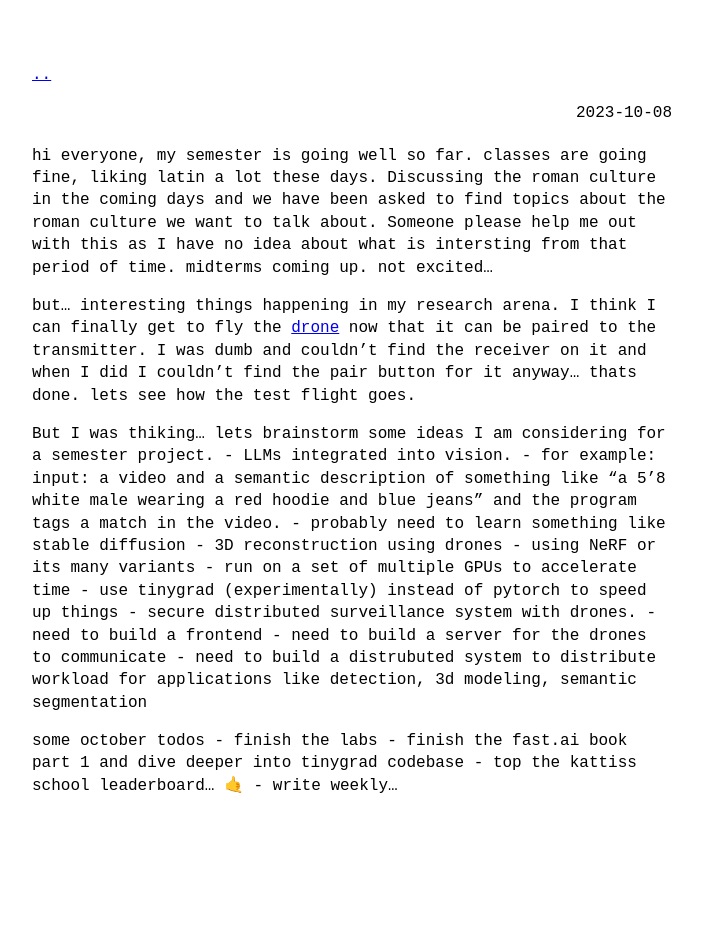
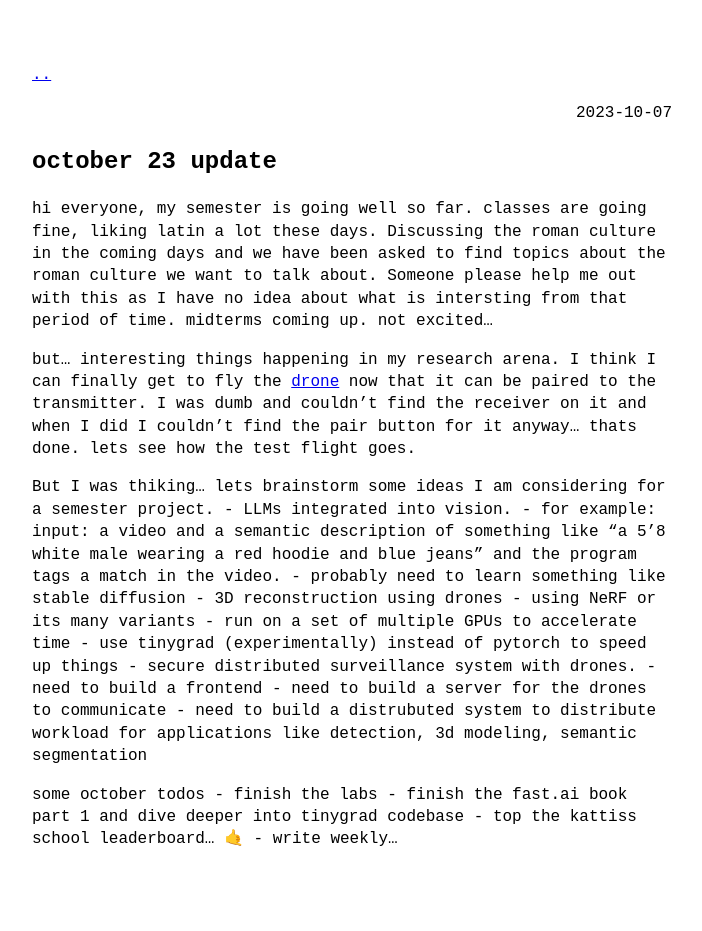
Before and after one commit to iamsyedomair/syedomair0.github.io, a Jekyll site: the page built from _posts/2023-10-7-ra-update.md, in a window 1280 px wide. Shown: the whole page, without its empty margins (288-990 px from the left). Built offline with Jekyll 4.4.1, drawn with Linux system fonts in a browser that asks for light colours; our own code applies the rules of GitHub Pages for plain Markdown files; before the commit the page ends 900 px from its top, so only the background shows below that.

Commit message:
new post

```diff
--- a/_posts/2023-10-7-ra-update.md
+++ b/_posts/2023-10-7-ra-update.md
@@ -1,6 +1,6 @@
 ---
 layout: post
-title: 'october \'23 update'
+title: 'october 23 update'
 date: '2023-10-07 23:18:39'
 ---
 
```
